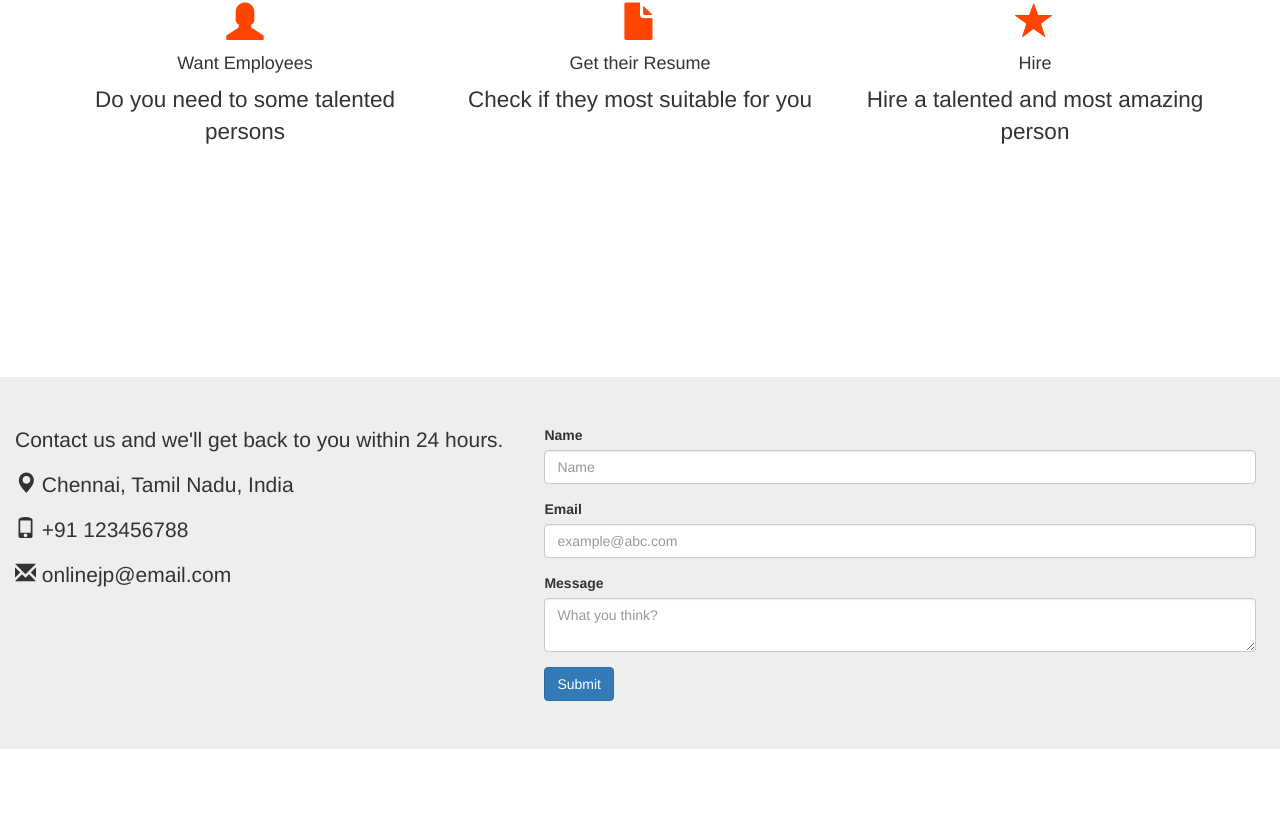
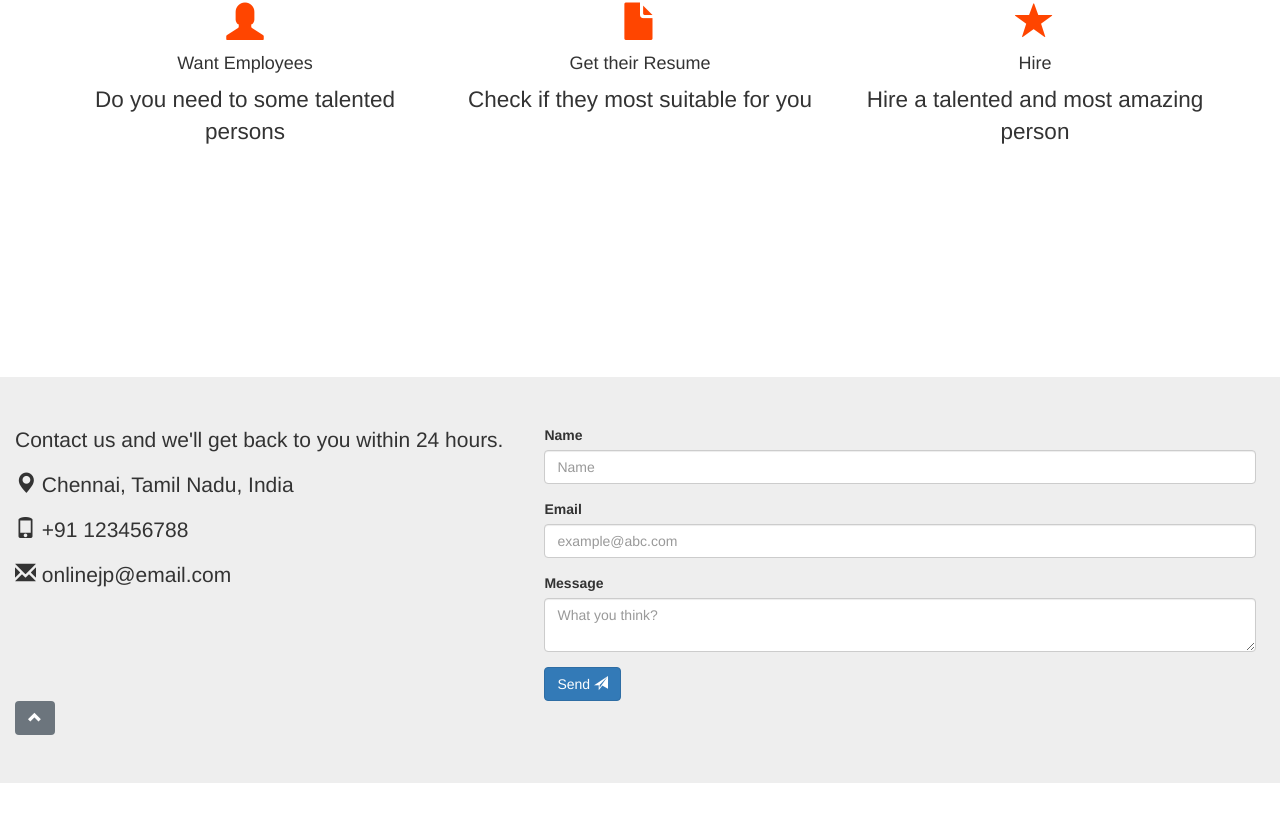
Before and after one commit to ptech12/onlinejobportal, a React (Create React App) app in the folder client/: page / in a window 1280 px wide. Shown: the part 1744-2557 px from the top of the page. Before the commit the page ends 2523 px from the top, so only its background shows below. Built offline with nearby package versions, Linux system fonts and the light colour scheme.

Commit message:
Added Top button

```diff
--- a/client/src/components/contact/Contact.js
+++ b/client/src/components/contact/Contact.js
@@ -29,7 +29,7 @@ export default function Contact() {
     return (
         <div className="contact">
                 <Jumbotron fluid>
-                    <Container fluid>
+                    <Container fluid id="contact-id">
                         <Row>
                             <Col id="detail" sm="5">
                                 <p>Contact us and we'll get back to you within 24 hours.</p>
@@ -52,10 +52,11 @@ export default function Contact() {
                                         <Label for="exampleText">Message</Label>
                                         <Input value={text} onChange={(e) => setText(e.target.value)} type="textarea" placeholder="What you think?" name="text" id="exampleText" />
                                     </FormGroup>
-                                    <Button onClick={handleSend} color="primary"> Submit </Button>
+                                    <Button onClick={handleSend} color="primary"> Send <span className="glyphicon glyphicon-send"></span> </Button>
                                 </Form>
                             </Col>
                         </Row>
+                        <Button onClick={() => window.scrollTo(0, 0)}> <span className="glyphicon glyphicon-chevron-up"></span> </Button>
                     </Container>
 
                 </Jumbotron>
```
